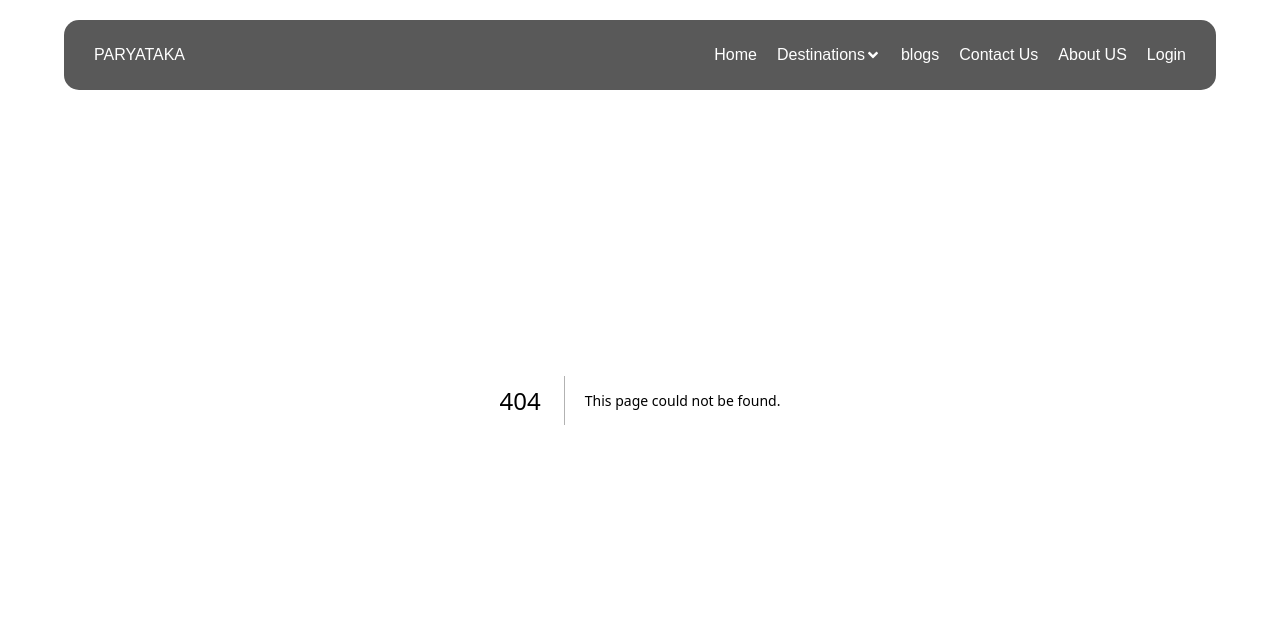
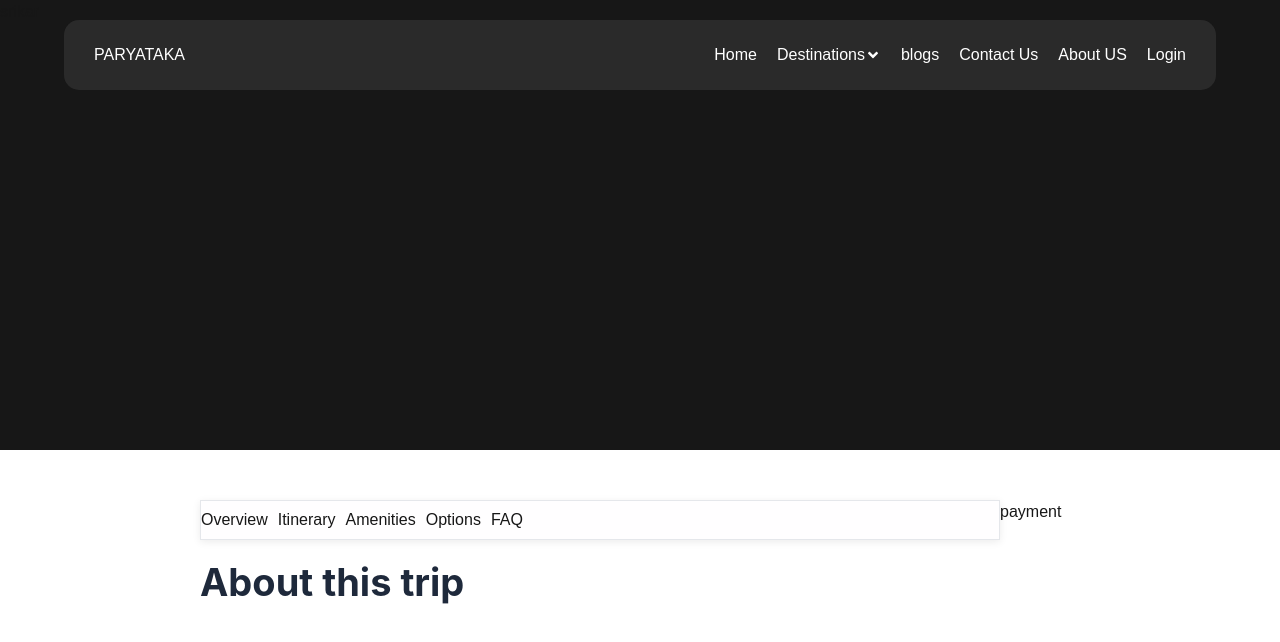
Before and after one commit to srikar233/paryataka_travel, a Next.js app: page /tripDetails in a window 1280 px wide. Before the commit this address had no page. Shown: the top 642 px of the page. Built offline with nearby package versions, Linux system fonts and the light colour scheme.

Commit message:
added destination

```diff
--- a/app/globals.css
+++ b/app/globals.css
@@ -229,7 +229,7 @@ body {
 
   justify-content: center;
 
-  align-items: center;
+  /* align-items: center; */
 
   font-size: 22px;
 
@@ -270,7 +270,7 @@ body {
 
   background: white;
 
-  height: 220px;
+  height: 320px;
 
   border-radius: 18px;
 
@@ -289,6 +289,8 @@ body {
 .featuredContent{
   position: absolute;
   z-index: 1;
+  color: #171717;
+  font-size: small;
 }
 .featuredDestinnationnsCards:hover {
 
@@ -296,11 +298,45 @@ body {
 }
 .featuredImage{
   width: 100%;
-  height: 100%;
+  height: 40%;
 }
+.tripDetails{
+  color: #171717;
+}
+.imageTripsDrips{
+  width: 100%;
+  height: 450px;
+  background-color: #171717;
+}
+.aboutTripHeadings{
+  padding: 20px 0px 20px 0px;
 
-
-
+}
+.destinationTrippage{
+  display: flex;
+  padding: 50px 200px 50px 200px;
+}
+.smallaBar{
+  display: flex;
+  gap: 10px;
+  align-items: center;
+  /* padding: 20px 200px 20px 200px; */
+  width: 800px;
+  height: 40px;
+  background-color: #FFFEFF;
+  border: 1px solid #e5e7eb;   /* Light gray border */
+  box-shadow: 0 2px 8px rgba(0, 0, 0, 0.08);
+}
+.aboutTripHeading{
+  padding: 50px 50px 50px 50px;
+   font-size: 38px;
+  font-weight: 700;
+  line-height: 1.2;
+  color: #1E293B;
+  margin: 0;
+  padding: 0;
+  font-family: "Inter", sans-serif;
+}
 .storyMainCards {
 
   width: 90%;
--- a/app/page.tsx
+++ b/app/page.tsx
@@ -35,7 +35,7 @@ export default async function Home() {
         <WeekendTrips products={data.data.weekendTripsUnder10k} />
 
         <FeaturedDestination
-          products={data.data.featuredDestinations}
+          featureData={data.data.featuredDestinations}
         />
 
         <Stories />
--- /dev/null
+++ b/app/tripDetails/page.jsx
@@ -0,0 +1,28 @@
+export default function tripDetails()
+{
+    return(
+        <>
+            <div className="tripDetails">
+                <div className="imageTripsDrips">
+                    srikar
+                </div>
+                <div className="destinationTrippage">
+                    <div>
+                        <div className="smallaBar">
+                            <button>Overview</button>
+                            <button>Itinerary</button>
+                            <button>Amenities</button>
+                            <button>Options</button>
+                            <button>FAQ</button>
+                        </div>
+                        <div className="aboutTripHeadings">
+                            <div className="aboutTripHeading ">About this trip</div>
+                        </div>
+
+                    </div>
+                    <div>payment</div>
+                </div>
+            </div>
+        </>
+    )
+}
--- a/components/featuredDestinations.jsx
+++ b/components/featuredDestinations.jsx
@@ -1,12 +1,16 @@
 "use client";
 
-export default function FeaturedDestinations({ products }) {
+import { useRouter } from "next/navigation";
+
+export default function FeaturedDestinations({ featureData }) {
+  const router = useRouter();
+
   return (
     <>
       <h1 className="featuredHeading">Featured Destinations</h1>
 
       <div className="featuredDestiation">
-        {products.map((item) => (
+        {featureData.map((item) => (
           <div
             key={item._id}
             className="featuredDestinnationnsCards"
@@ -18,13 +22,13 @@ export default function FeaturedDestinations({ products }) {
             />
 
             <div className="featuredContent">
-              {/* <h2>{item.name}</h2>
-
+              <h2>{item.name}</h2>
               <p>📍 {item.location}</p>
-
               <h3>₹ {item.basePrice}</h3>
 
-              <button>View Details</button> */}
+              <button onClick={() => router.push("/tripDetails")}>
+                Explore Now
+              </button>
             </div>
           </div>
         ))}
```
